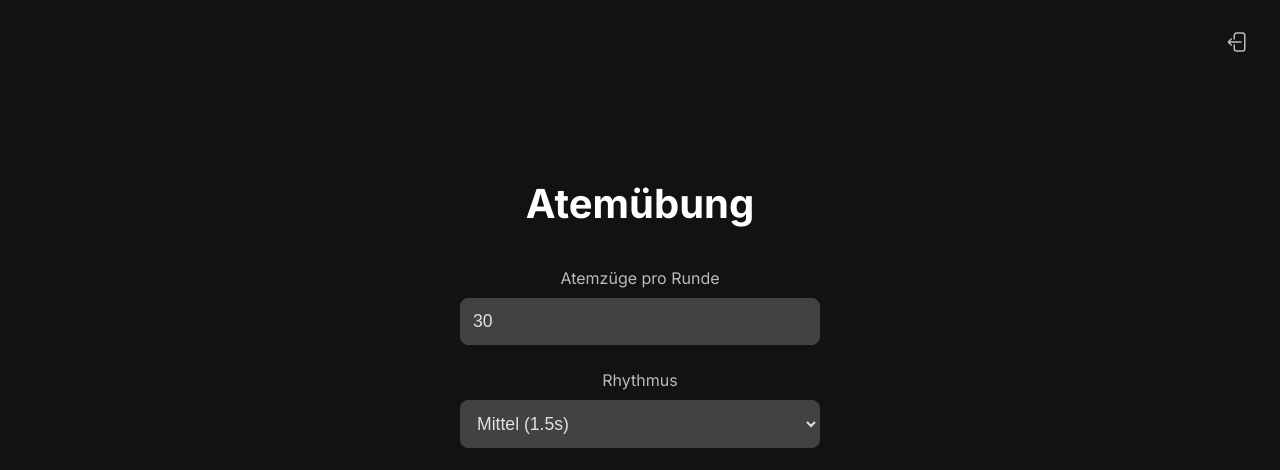
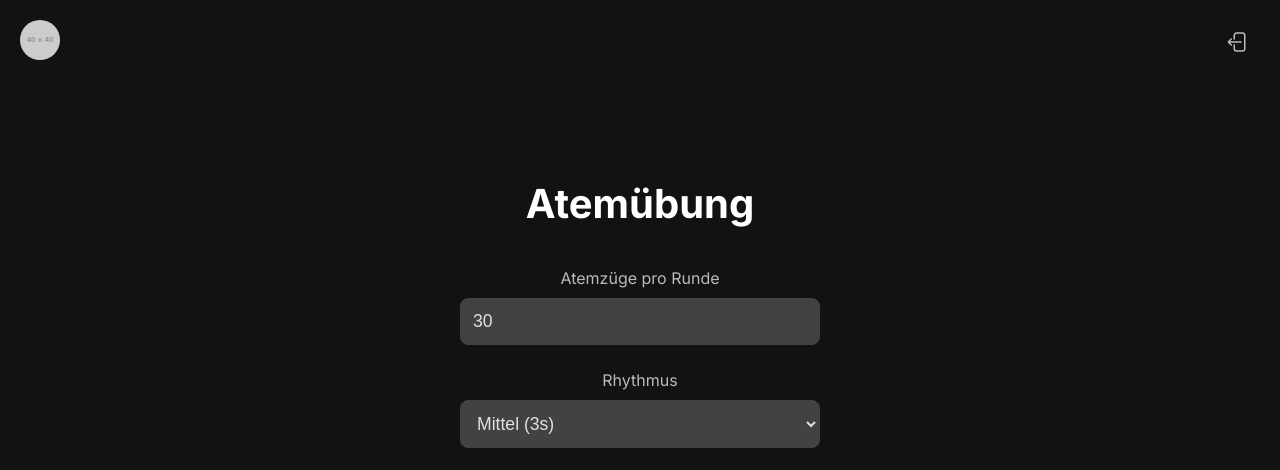
Before and after one commit to playgroundpanda85/home, a plain HTML site: page breathe-app/index.html in a window 1280 px wide. Shown: the top 470 px of the page. Drawn offline with nearby package versions, Linux system fonts and the light colour scheme; placeholder pictures from the web are drawn by us.

Commit message:
Update index.html
add home button

````diff
--- a/breathe-app/index.html
+++ b/breathe-app/index.html
@@ -26,6 +26,32 @@
             color: var(--text-color);
             overflow: hidden;
         }
+
+        /* --- NEUER KNOPF: Zurück zur Homepage --- */
+        .home-btn {
+            position: absolute;
+            top: 20px;
+            left: 20px;
+            width: 40px; /* Grösse anpassen */
+            height: 40px; /* Grösse anpassen */
+            border-radius: 50%; /* Macht den Knopf rund */
+            background-color: var(--secondary-color); /* Fallback-Farbe */
+
+            /* --- HIER BILD-URL EINFÜGEN --- */
+            /* Ersetze 'home-icon.png' mit dem Dateinamen deines Bildes. */
+            /* Das Bild muss im selben Ordner wie diese HTML-Datei sein. */
+            background-image: url('https://placehold.co/40x40/424242/FFFFFF?text=H');
+
+            background-size: cover; /* Stellt sicher, dass das Bild den Knopf ausfüllt */
+            background-position: center;
+            z-index: 100; /* Stellt sicher, dass der Knopf über allem liegt */
+            transition: transform 0.2s ease;
+        }
+
+        .home-btn:hover {
+            transform: scale(1.1); /* Leichte Vergrösserung beim Darüberfahren */
+        }
+
 
         .app-container {
             display: flex;
@@ -197,8 +223,11 @@
 
     </style>
 </head>
+<body>
 
-<body>
+    <!-- NEUER KNOPF: Link zur Homepage -->
+    <a href="../" class="home-btn"></a>
+
     <div class="app-container">
         <button class="reset-btn" id="reset-btn">
             <svg xmlns="http://www.w3.org/2000/svg" fill="none" viewBox="0 0 24 24" stroke-width="1.5" stroke="currentColor">
@@ -216,9 +245,9 @@
             <div class="form-group">
                 <label for="rhythm-select">Rhythmus</label>
                 <select id="rhythm-select">
-                    <option value="2000">Langsam (2s)</option>
-                    <option value="1500" selected>Mittel (1.5s)</option>
-                    <option value="1000">Schnell (1s)</option>
+                    <option value="4000">Langsam (4s)</option>
+                    <option value="3000" selected>Mittel (3s)</option>
+                    <option value="2000">Schnell (2s)</option>
                 </select>
             </div>
             <div class="form-group">
@@ -279,7 +308,7 @@
             // --- App State ---
             let settings = {
                 breaths: 30,
-                rhythm: 1500,
+                rhythm: 3000,
                 rounds: 3,
             };
             let state = {
@@ -450,3 +479,14 @@
     </script>
 </body>
 </html>
+```
+
+### So personalisierst du den Knopf:
+
+1.  **Bild vorbereiten:** Erstelle ein kleines, rundes Bild (z.B. im Format `.png` oder `.jpg`) und gib ihm einen einfachen Namen, z.B. `home-icon.png`.
+2.  **Bild hochladen:** Lege diese Bilddatei in den `atem-app`-Ordner in deinem GitHub-Repository, also genau dorthin, wo auch die `index.html`-Datei der App liegt.
+3.  **Code anpassen:**
+    * Suche im CSS-Code nach dem Kommentar `/* --- HIER BILD-URL EINFÜGEN --- */`.
+    * Ändere die Zeile `background-image: url('https://placehold.co/40x40/424242/FFFFFF?text=H');` zu `background-image: url('home-icon.png');` (ersetze `home-icon.png` mit deinem Dateinamen).
+
+Der Link `href="../"` im neuen `<a>`-Tag sorgt dafür, dass du immer korrekt eine Ebene nach oben zur Homepage navigierst, genau wie in der Anleitung beschrieb
````
